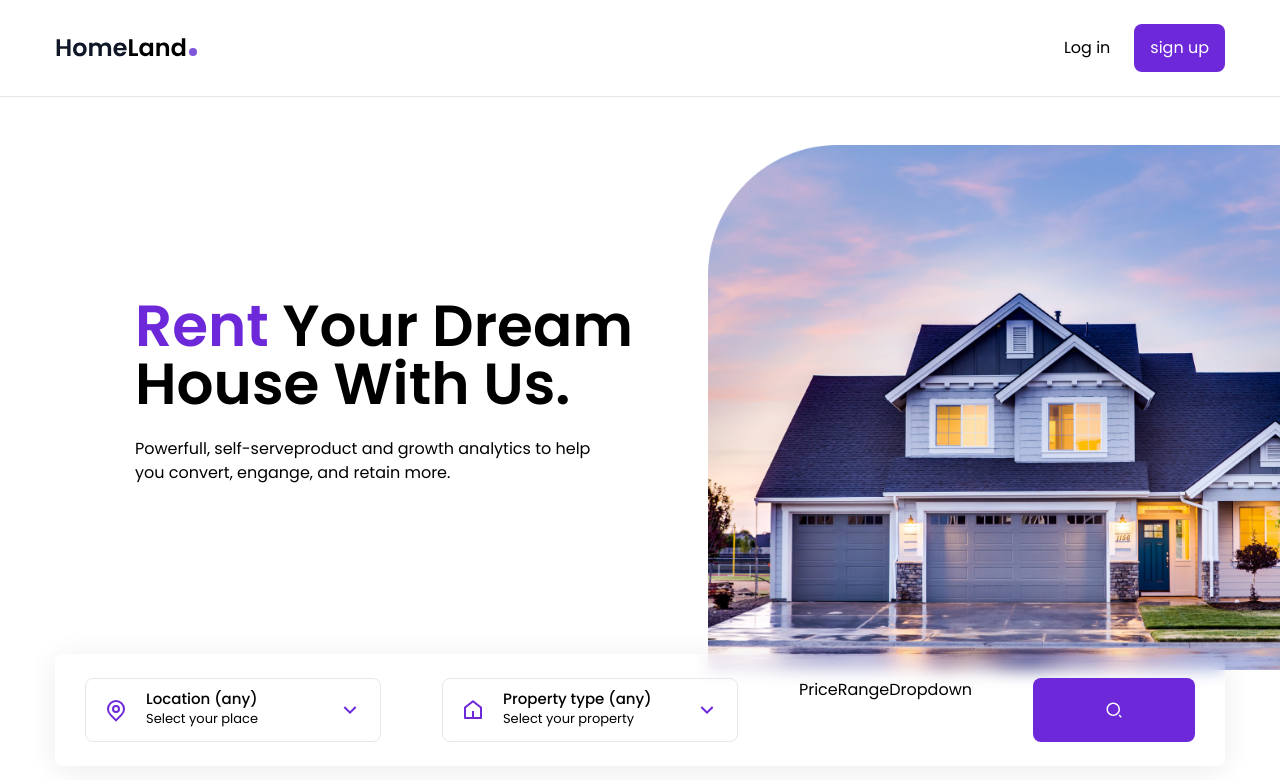
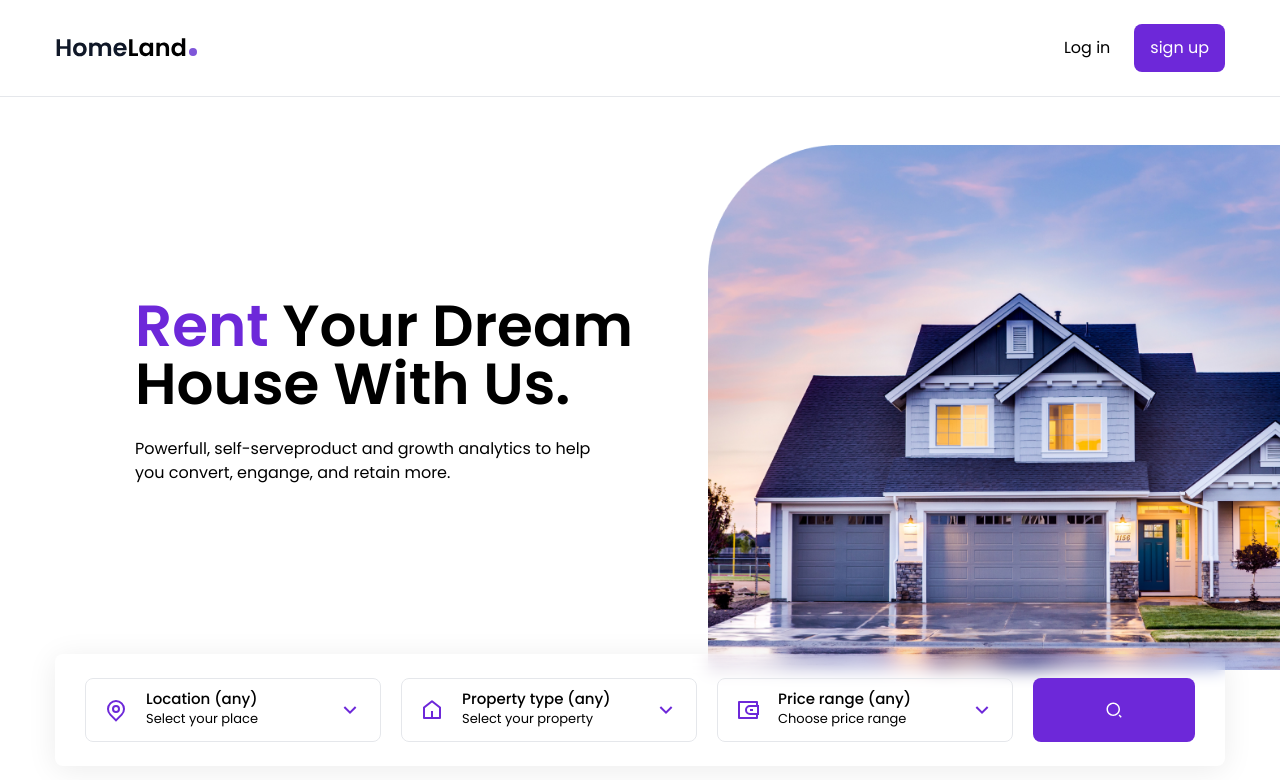
Before and after one commit to mohamednassersami/rent-house, a React (Create React App) app: page / in a window 1280 px wide. Shown: the top 780 px of the page. Built offline with nearby package versions, Linux system fonts and the light colour scheme.

Commit message:
handle price range filter

```diff
--- a/src/components/PriceRangeDropdown.js
+++ b/src/components/PriceRangeDropdown.js
@@ -1,7 +1,84 @@
-import React from 'react';
+import React, { useState, useEffect } from "react";
+
+// import icons
+import {
+  RiWallet3Line,
+  RiArrowDownSLine,
+  RiArrowUpSLine,
+} from "react-icons/ri";
+
+// import headless ui
+import { Menu } from "@headlessui/react";
+
+// import house context
+import { useHouses } from "./HouseContext";
 
 const PriceRangeDropdown = () => {
-  return <div>PriceRangeDropdown</div>;
+  const { price, setPrice } = useHouses();
+
+  const prices = [
+    {
+      value: "Price range (any)",
+    },
+    {
+      value: "100000 - 130000",
+    },
+    {
+      value: "130000 - 160000",
+    },
+    {
+      value: "160000 - 190000",
+    },
+    {
+      value: "190000 - 220000",
+    },
+    {
+      value: "10000 - 30000",
+    },
+    {
+      value: "30000 - 40000",
+    },
+  ];
+
+  const [isOpen, setIsOpen] = useState(false);
+
+  return (
+    <Menu as="div" className="dropdown relative">
+      <Menu.Button
+        className="dropdown-btn w-full text-left"
+        onClick={() => setIsOpen(!isOpen)}
+      >
+        <RiWallet3Line className="dropdown-icon-primary" />
+        <div>
+          <div className="text-[15px] font-medium leading-tight">{price}</div>
+          <div className="text-[13px]">Choose price range</div>
+        </div>
+        {isOpen ? (
+          <RiArrowUpSLine className="dropdown-icon-secondary" />
+        ) : (
+          <RiArrowDownSLine className="dropdown-icon-secondary" />
+        )}
+      </Menu.Button>
+
+      <Menu.Items className="dropdown-menu">
+        {prices.map((price, index) => {
+          return (
+            <Menu.Item
+              onClick={() => {
+                setPrice(price.value);
+                setIsOpen(!isOpen);
+              }}
+              className="cursor-pointer hover:text-violet-700 transition"
+              as="li"
+              key={index}
+            >
+              {price.value}
+            </Menu.Item>
+          );
+        })}
+      </Menu.Items>
+    </Menu>
+  );
 };
 
 export default PriceRangeDropdown;
```
